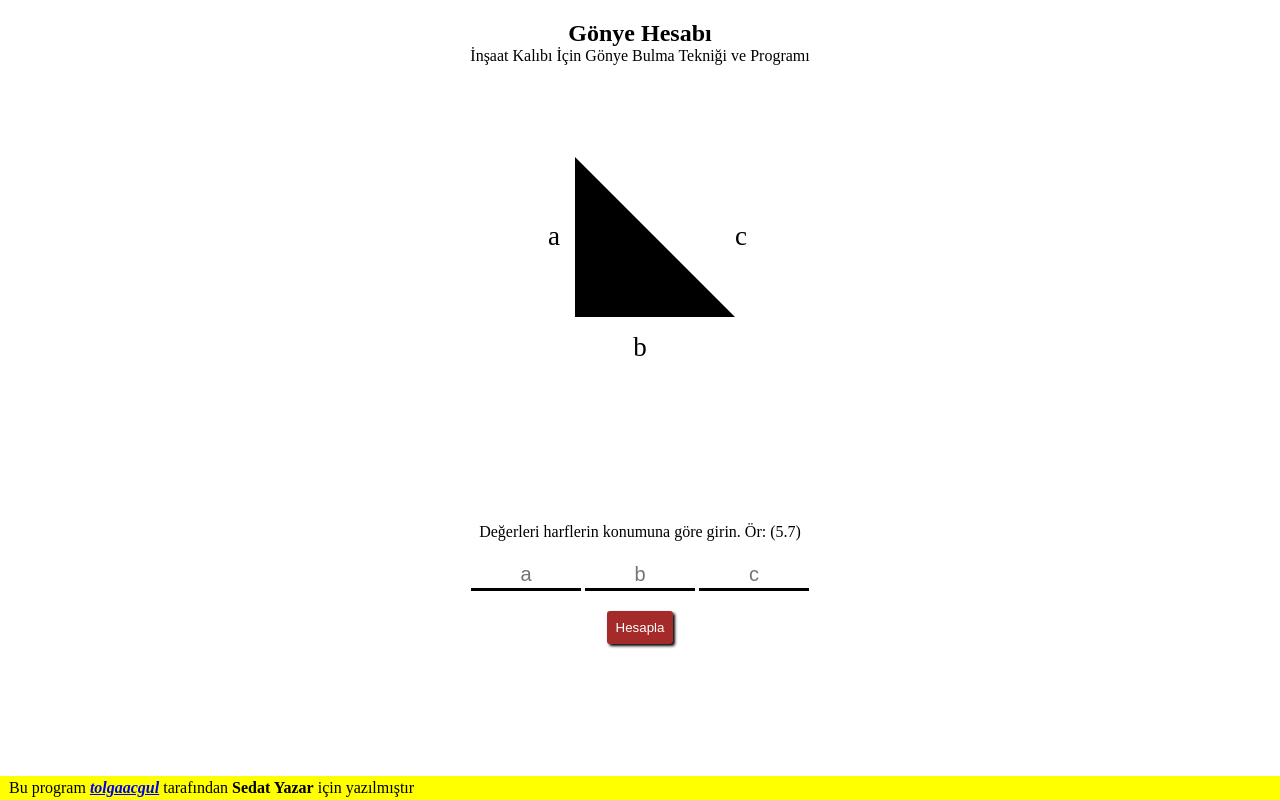
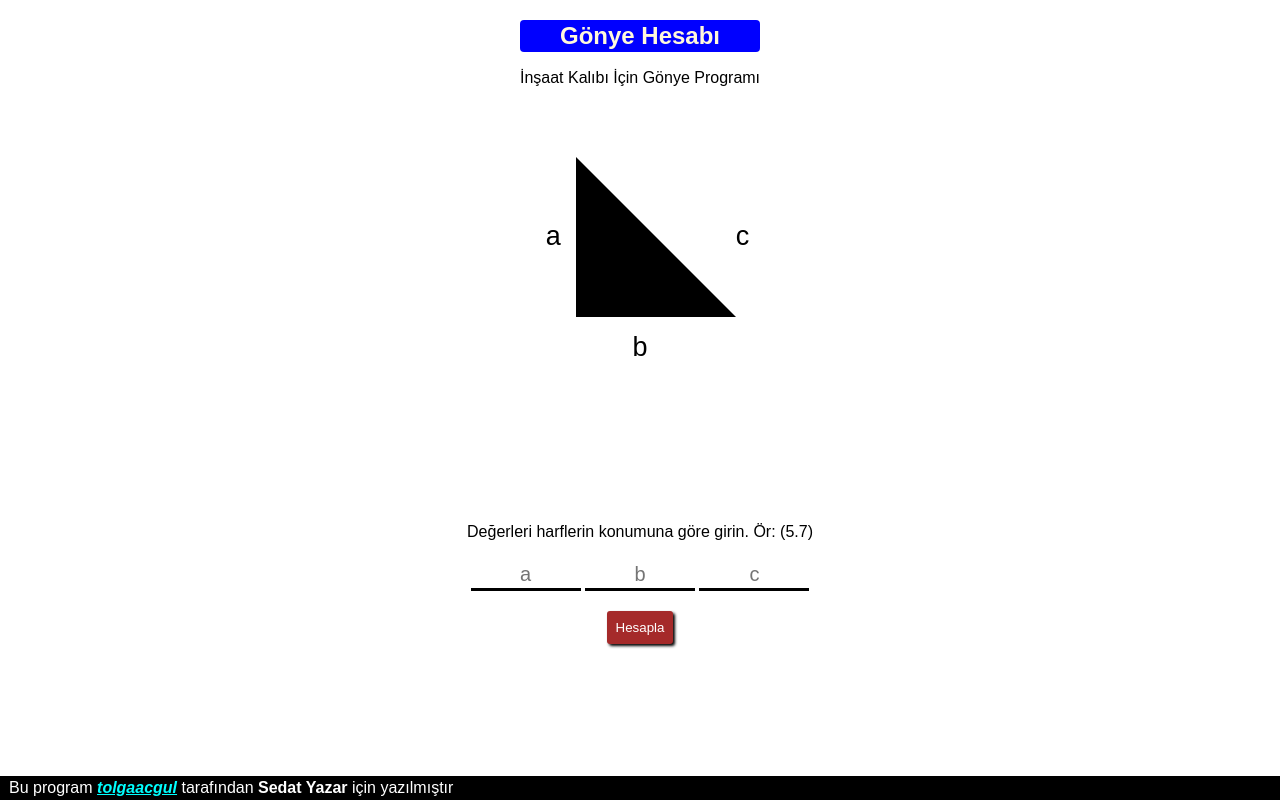
Before and after one commit to tolgaacgul/gonyeAraci, a plain HTML site: page index.html in a window 1280 px wide. Drawn offline with Linux system fonts and the light colour scheme.

Commit message:
for my uncle

```diff
--- a/index.html
+++ b/index.html
@@ -12,7 +12,7 @@
     <main>
       <div class="baslik">
         <h1>Gönye Hesabı</h1>
-        <p>İnşaat Kalıbı İçin Gönye Bulma Tekniği ve Programı</p>
+        <p>İnşaat Kalıbı İçin Gönye Programı</p>
       </div>
       <div class="pisagorAlani">
         <div class="container">
--- a/main.js
+++ b/main.js
@@ -13,6 +13,9 @@ idOk.addEventListener("click", ()=>{
     pC.innerText = Math.sqrt(inputB.value*inputB.value + inputA.value*inputA.value).toFixed(2);
     pC.style.borderBottom = "3px solid red"
     pC.style.color = "blue"
+
+    pA.style.border = "none"
+    pB.style.border = "none"
   }else if(inputA.value && inputC.value){
     pA.innerText = inputA.value
     pC.innerText = inputC.value
--- a/style.css
+++ b/style.css
@@ -2,6 +2,7 @@
     margin: 0;
     padding: 0;
     box-sizing: border-box;
+    font-family: Arial, Helvetica, sans-serif;
   }
   main{
     width: 100%;
@@ -48,6 +49,13 @@
     position: fixed;
     margin-top: 20px;
   }
+  .baslik h1{
+    background-color: blue;
+    padding: 2px;
+    color: cornsilk;
+    border-radius: 4px;
+    margin-bottom: 17px;
+  }
   .girdiAlani{
     text-align: center;
     margin-top: 25%;
@@ -77,9 +85,13 @@
     padding: 3px 9px;
     position: fixed;
     bottom: 0;
-    background-color: yellow;
+    background-color: black;
+    color: white;
     width: 100%;
     border: none;
+  }
+  .info a{
+    color: aqua;
   }
   #idOk{
     padding: 9px;
```
